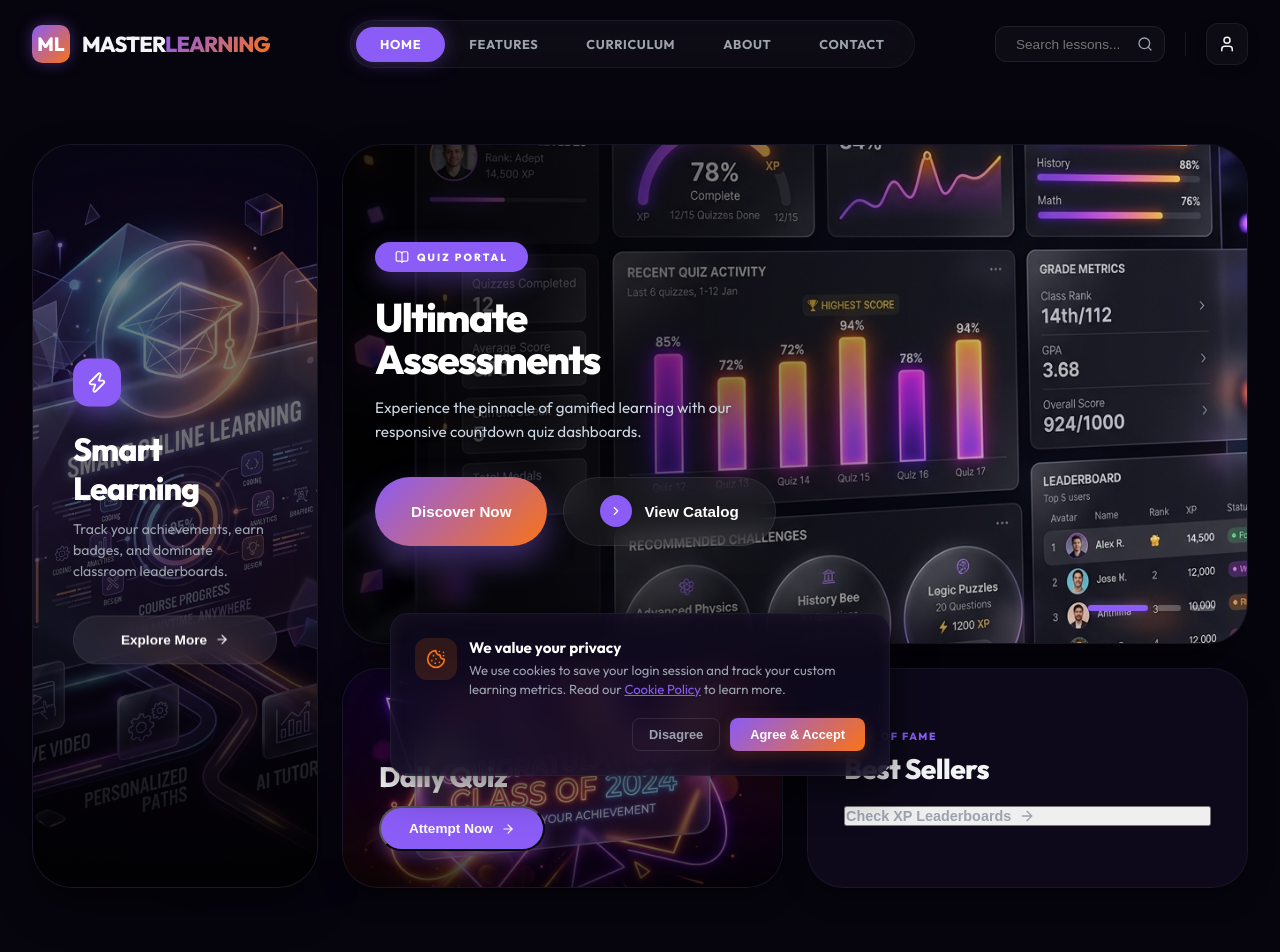
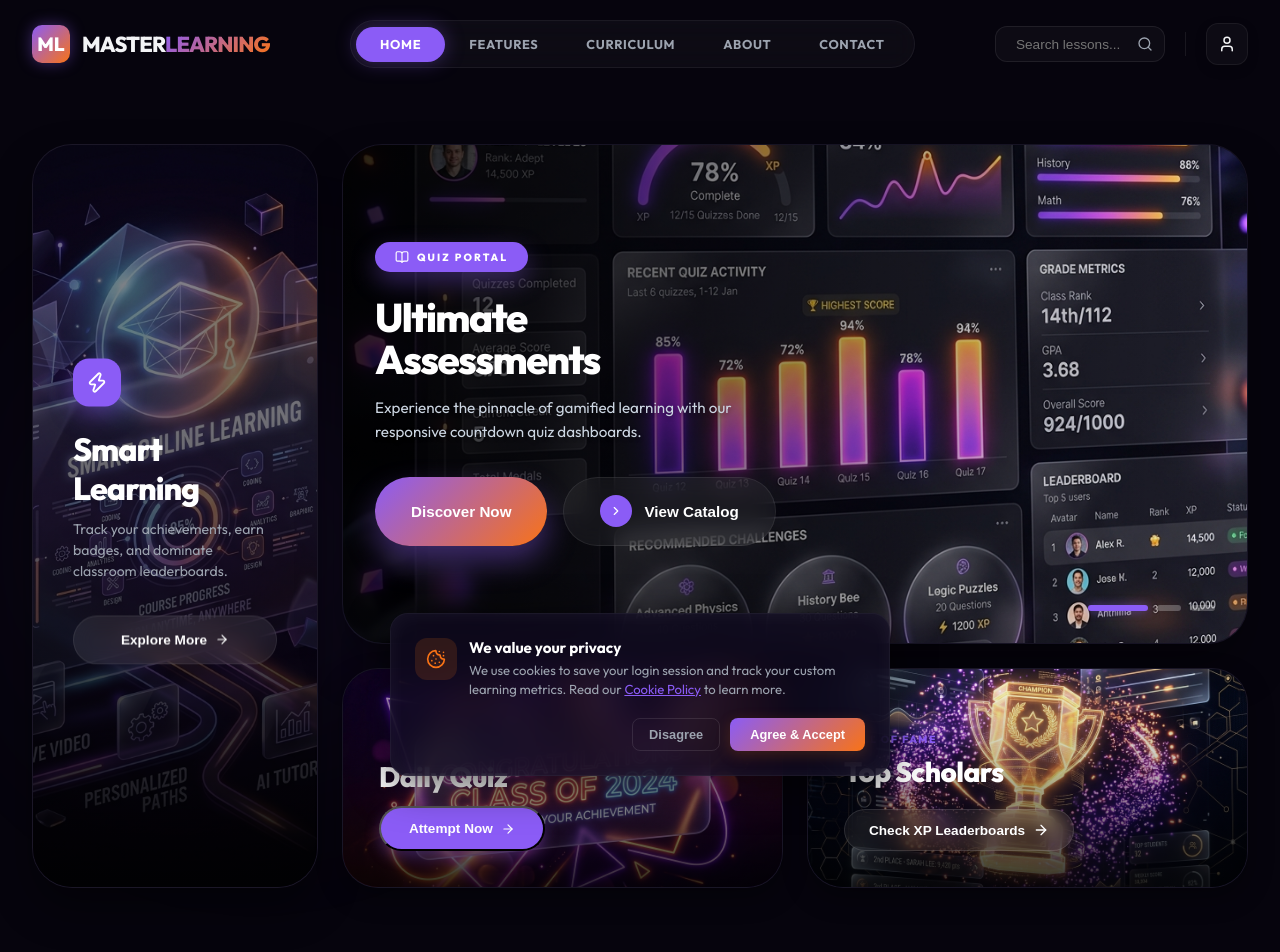
Before and after one commit to KavishkaAswaththa/MasterLearning, a Next.js app: page / in a window 1280 px wide. Shown: the top 952 px of the page. Built offline with nearby package versions, Linux system fonts and the light colour scheme.

Commit message:
feat: implement MasterLearning landing page with hero section, slider, and navigation menu

```diff
--- a/src/app/page.module.css
+++ b/src/app/page.module.css
@@ -732,15 +732,25 @@
   display: inline-flex;
   align-items: center;
   gap: 0.5rem;
-  color: var(--text-secondary);
-  font-weight: 800;
-  font-size: 0.9rem;
+  color: #ffffff;
+  background: rgba(255, 255, 255, 0.05);
+  border: 1px solid rgba(255, 255, 255, 0.12);
+  font-weight: 700;
+  font-size: 0.85rem;
+  padding: 0.75rem 1.5rem;
+  border-radius: 9999px;
+  width: fit-content;
+  cursor: pointer;
   margin-top: 0.5rem;
-  transition: color 0.2s ease;
+  transition: all 0.3s ease;
+  backdrop-filter: blur(8px);
+  -webkit-backdrop-filter: blur(8px);
 }
 
 .bannerCard:hover .bannerLinkText {
-  color: var(--primary);
+  background-color: var(--primary);
+  border-color: transparent;
+  box-shadow: 0 6px 15px rgba(139, 92, 246, 0.35);
 }
 
 /* Sections General Structure */
--- a/src/app/page.tsx
+++ b/src/app/page.tsx
@@ -555,9 +555,10 @@ export default function Home() {
 
               {/* Banner 2: Hall of Fame */}
               <div className={styles.bannerCard}>
-                <div className={styles.bannerTextContent}>
+                <img src="/ml_banner_fame.png" alt="XP Leaderboards Banner" className={styles.bannerBg} />
+                <div className={styles.bannerOverlay}>
                   <span className={styles.bannerBadge}>Hall of Fame</span>
-                  <h3 className={styles.bannerTitle} style={{ color: "var(--foreground)" }}>Best Sellers</h3>
+                  <h3 className={styles.bannerTitle}>Top Scholars</h3>
                   <button onClick={() => scrollToSection("about")} className={styles.bannerLinkText}>
                     Check XP Leaderboards <ArrowRight size={16} />
                   </button>
```
Also changed, not shown: public/ml_banner_fame.png (added).
